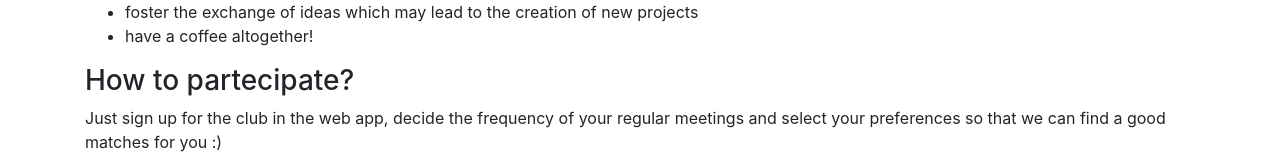
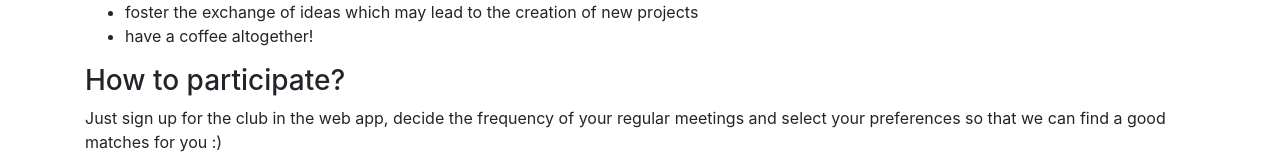
Before and after one commit to samueleceroni/fhl2020-coffee-club, a React (Create React App) app in the folder CoffeeClub/CoffeeClub/ClientApp/: page / in a window 1280 px wide. Shown: the part 369-523 px from the top of the page. Built offline with nearby package versions, Linux system fonts and the light colour scheme.

Commit message:
spell error

```diff
--- a/CoffeeClub/CoffeeClub/ClientApp/src/components/Home.js
+++ b/CoffeeClub/CoffeeClub/ClientApp/src/components/Home.js
@@ -17,7 +17,7 @@ export class Home extends Component {
             <li>foster the exchange of ideas which may lead to the creation of new projects</li>
             <li>have a coffee altogether!</li>
         </ul>
-        <h3>How to partecipate?</h3>
+        <h3>How to participate?</h3>
         <p>Just sign up for the club in the web app, decide the frequency of your regular meetings and select your preferences so that we can find a good matches for you :)</p>
         <p>Should you feel you want to have another coffee club chat out of your scheduled ones, you can use the on-the-spot meeting button! You will either get a match instantly or wait for it in a queue :)</p>
       </div>
```
